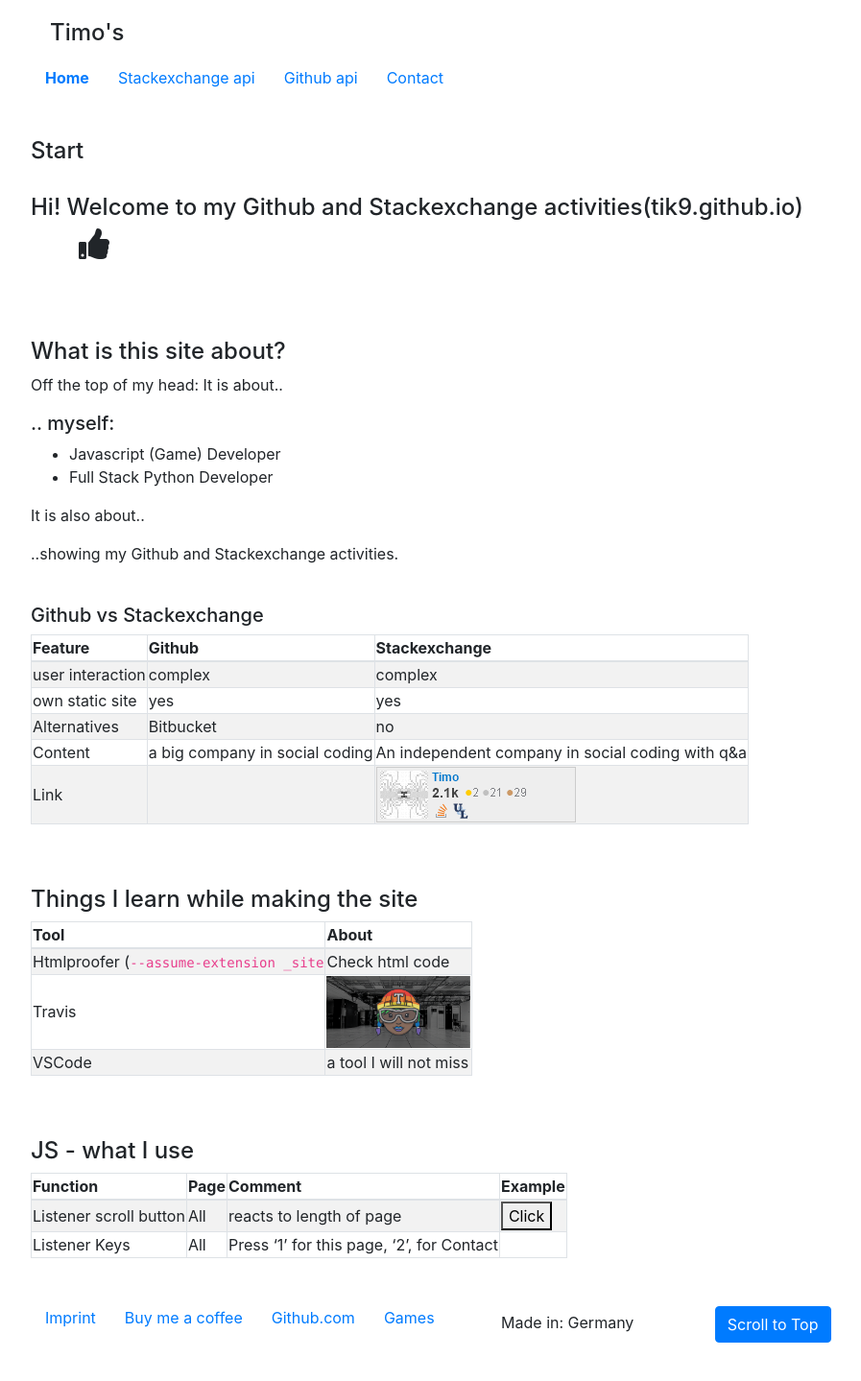
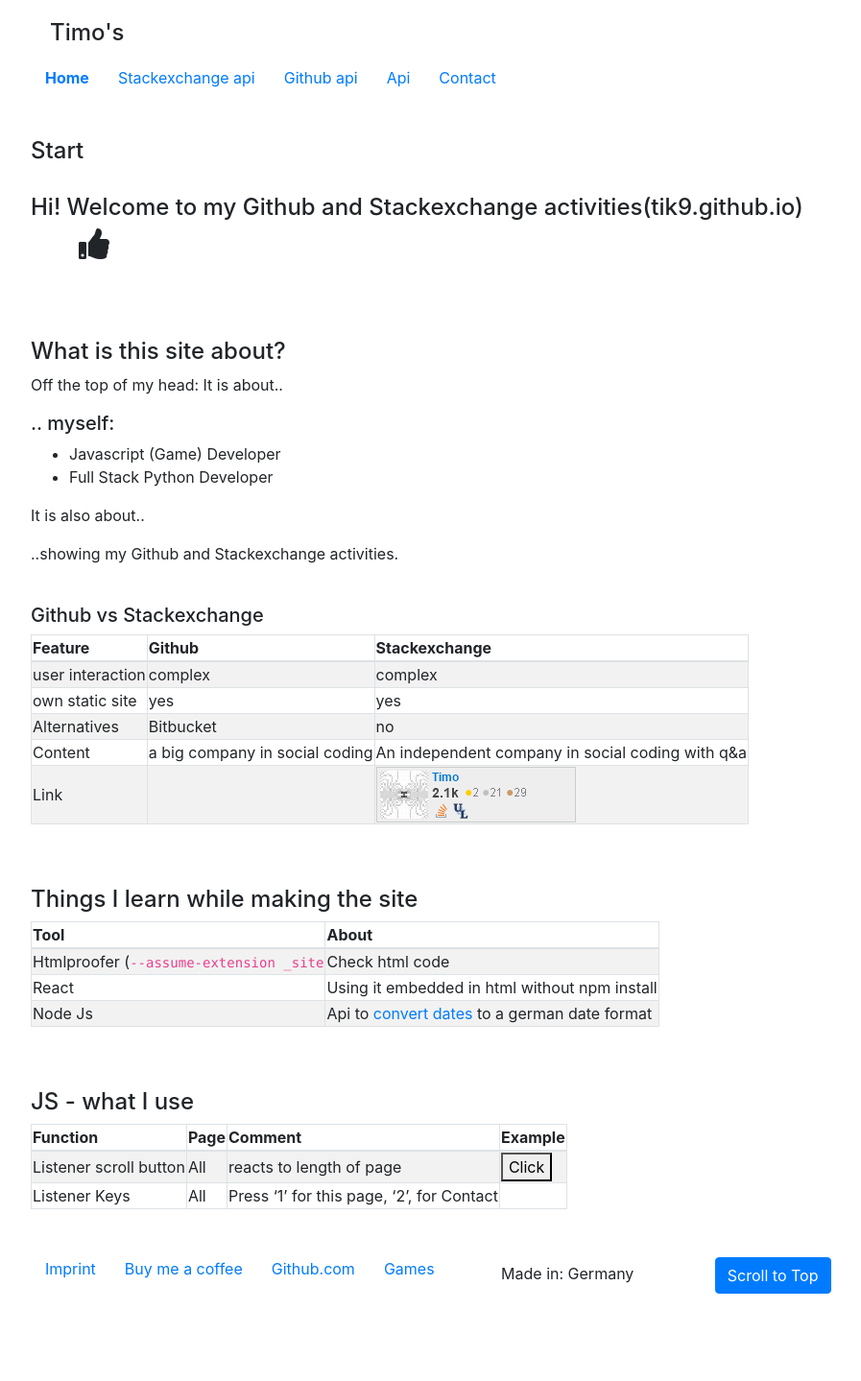
Before and after one commit to tik9/tik9.github.io, a Jekyll site: the page built from README.md, in a window 1280 px wide. Shown: the whole page at 96% size, without its empty margins (53-950 px from the left). Built offline with Jekyll 4.4.1, drawn with Linux system fonts in a browser that asks for light colours; after the commit the page ends 1388 px from its top, so only the background shows below that.

Commit message:
readm-ass-gh1

```diff
--- a/README.md
+++ b/README.md
@@ -43,8 +43,8 @@ Link | |![img-stackex](assets/se.png)
 Tool | About
 -|-
 Htmlproofer (`--assume-extension _site`| Check html code
-Travis | <img src='assets/travis.png' width=150px alt ='travis-img' />
-VSCode | a tool I will not miss
+React | Using it embedded in html without npm install
+Node Js|Api to [convert dates](https://rest-test-gamma.vercel.app) to a german date format
 {:.table-striped .table-bordered}
 
 
@@ -52,7 +52,6 @@ VSCode | a tool I will not miss
 
 #### JS - what I use
 
-
 Function|Page|Comment|Example
 -|-|-
 Listener scroll button | All | reacts to length of page|{::nomarkdown}<button class=button onclick='window.scrollTo({top: 0, behavior: "smooth"});'>Click</button>{:/}
--- a/_data/navigation.yml
+++ b/_data/navigation.yml
@@ -4,5 +4,7 @@
   link: /se.html
 - name: Github Api
   link: /gh.html
+- name: Api
+  link: /api.html
 - name: Contact
   link: /contact.html
--- a/assets/gh1.js
+++ b/assets/gh1.js
@@ -48,7 +48,6 @@
                  td2 = document.createElement('td');
                  td3 = document.createElement('td');
 
-
                 created_at=element.created_at.split('T')[0]
                 yyyy=created_at.split('-')[0]
                 mm=created_at.split('-')[1]
```
Also changed, not shown: api.md (+1 -1 lines), assets/api1.js (deleted, +0 -16 lines).
